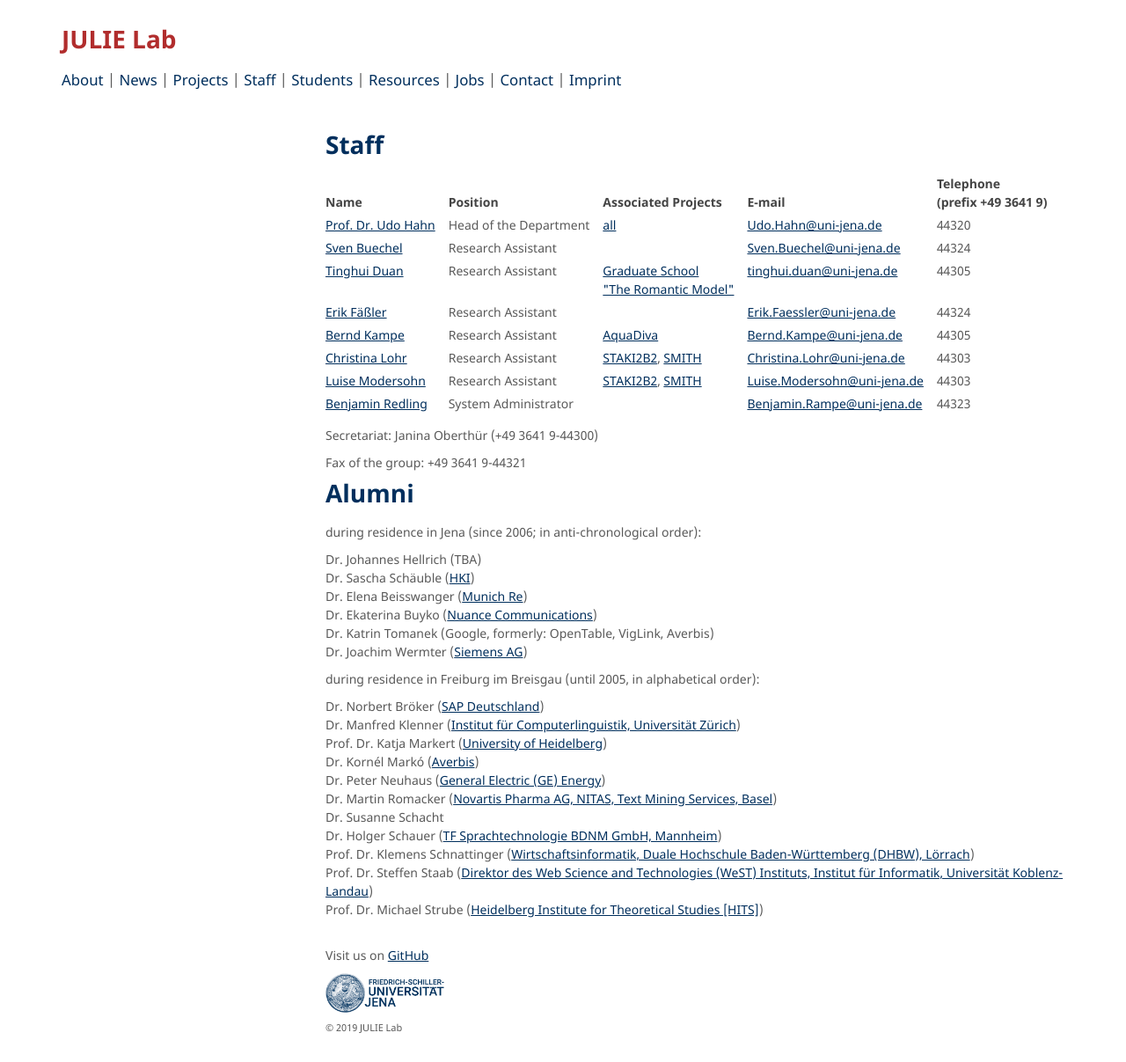
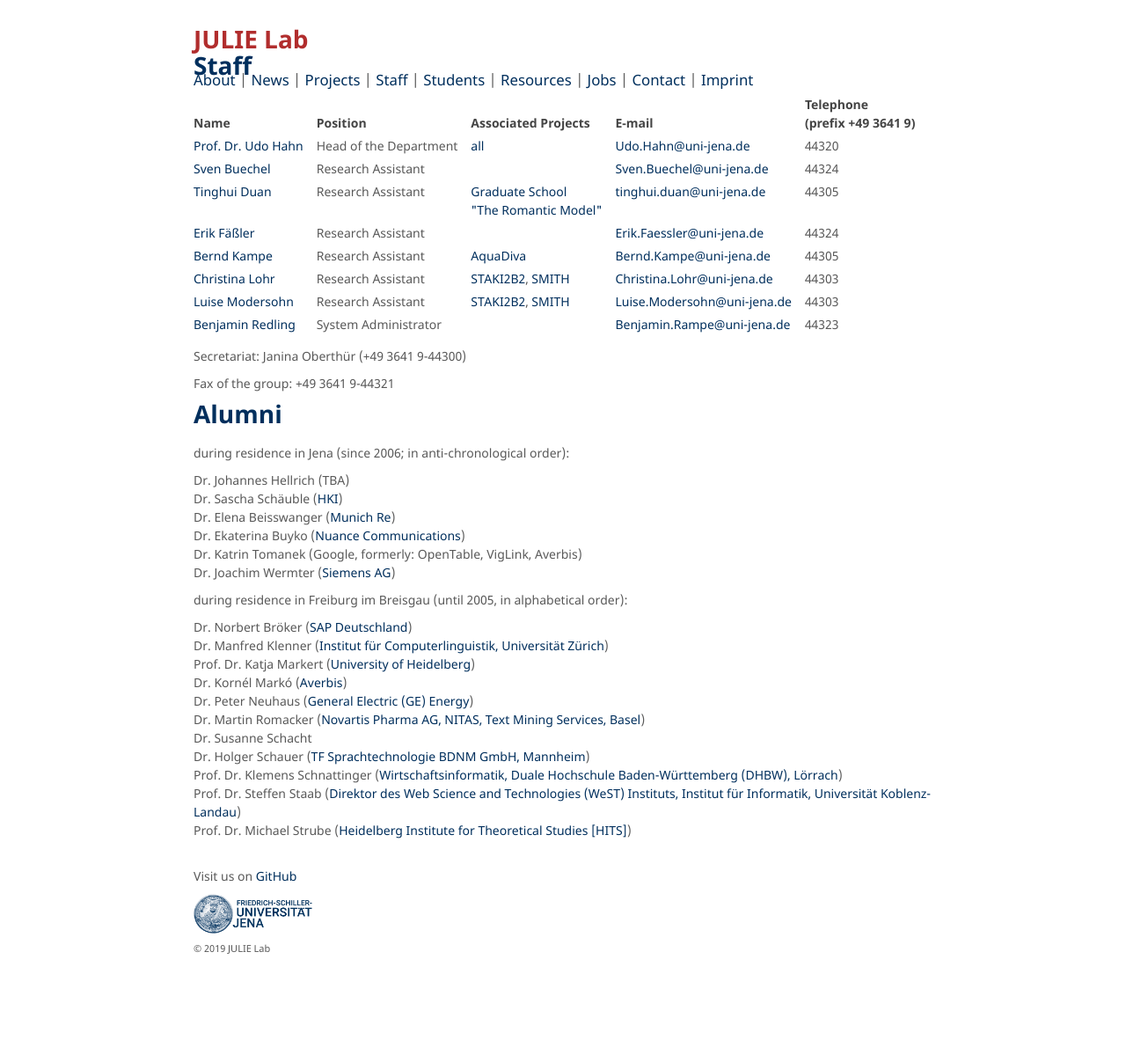
Before and after one commit to JULIELab/JULIELab.github.io, a Jekyll site: the page built from Staff.md, in a window 1280 px wide and 1207 px high. Shown: the whole window at 88% size. Built offline with Jekyll 4.4.1, drawn with Linux system fonts in a browser that asks for light colours; our own code applies the rules of GitHub Pages for plain Markdown files.

Commit message:
implements proper centering of webpage

```diff
--- a/_layouts/staff_tab.html
+++ b/_layouts/staff_tab.html
@@ -23,11 +23,11 @@
   input, textarea {
     width: 100%;
   }
-  .wrapper1 {
-    width: 860px;
-    margin: 0 auto;
+  .center {
+    max-width: 860px;
+    margin: auto;
   }
-  navi {
+  nav {
     top:0px;
     padding-top: 20px;
     position: fixed;
@@ -39,17 +39,7 @@
     display: inline;
     position:static;
   }
-  section {
-    position: static;
-    top: 20px;
-    display: inline-block;
-    width: 860px;
-    padding-top: 90px;
-    padding-bottom: 20px;
-  }
-  pre, code {
-    word-wrap: normal;
-  }
+
   header nav, header h1, header img {
     display: none;
   }
@@ -67,13 +57,13 @@
   </style>
   </head>
   <body>
-     <navi>
+
+  <div class="center">
+     <nav>
 	<h1><a href="{{ "/" | absolute_url }}" style="color: #b12d2d">{{ site.title | default: site.github.repository_name }}</a></h1>
 
         <a href="/index.html">About</a> | <a href="/Lab+News.html">News</a> | <a href="/Projects/current.html">Projects</a> | <a href="/Staff.html">Staff</a> | <a href="/Students.html">Students</a> | <a href="/Resources/">Resources</a> | <a href="/Jobs.html">Jobs</a> | <a href="/Contact.html">Contact</a> | <a href="/Imprint.html">Imprint</a>
-      </navi>
-
-      <section>
+      </nav>
 
 	{{ content }}
 
@@ -84,18 +74,8 @@
         <p><small>© 2019 JULIE Lab</small></p>
       </footer>
 
-      </section>
+  </div>
+    <script src="{{ "/assets/js/scale.fix.js" | relative_url }}"></script>
 
-    <script src="{{ "/assets/js/scale.fix.js" | relative_url }}"></script>
-    {% if site.google_analytics %}
-    <script>
-      (function(i,s,o,g,r,a,m){i['GoogleAnalyticsObject']=r;i[r]=i[r]||function(){
-      (i[r].q=i[r].q||[]).push(arguments)},i[r].l=1*new Date();a=s.createElement(o),
-      m=s.getElementsByTagName(o)[0];a.async=1;a.src=g;m.parentNode.insertBefore(a,m)
-      })(window,document,'script','https://www.google-analytics.com/analytics.js','ga');
-      ga('create', '{{ site.google_analytics }}', 'auto');
-      ga('send', 'pageview');
-    </script>
-    {% endif %}
   </body>
 </html>
```
